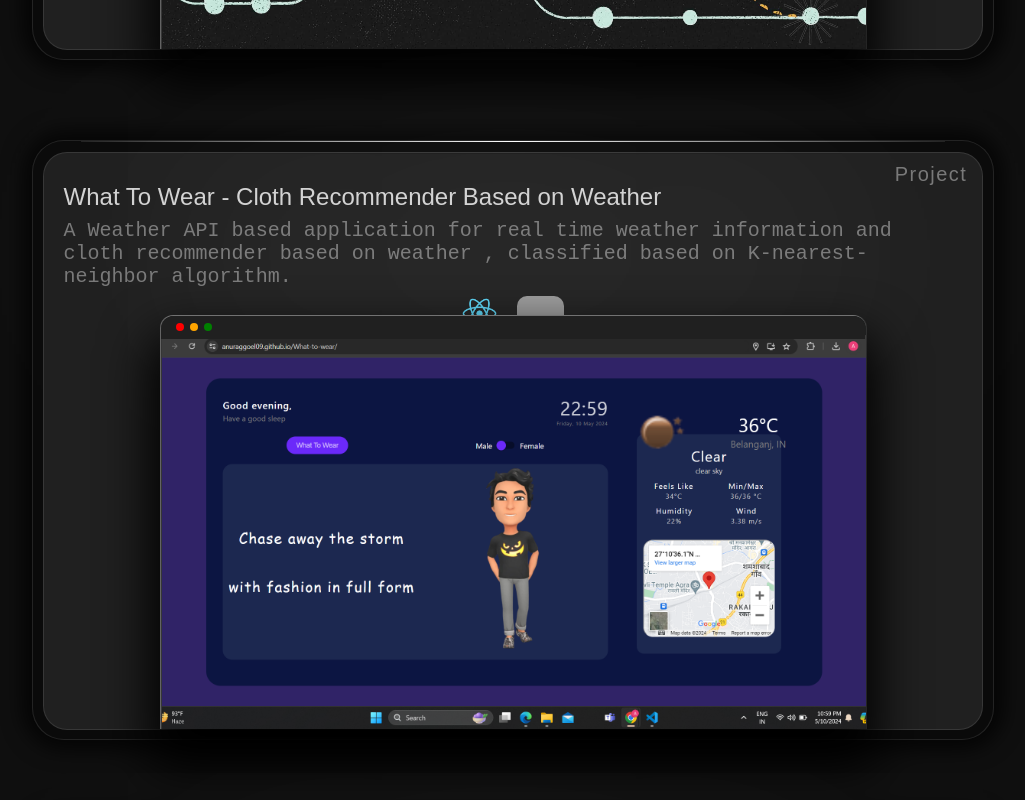
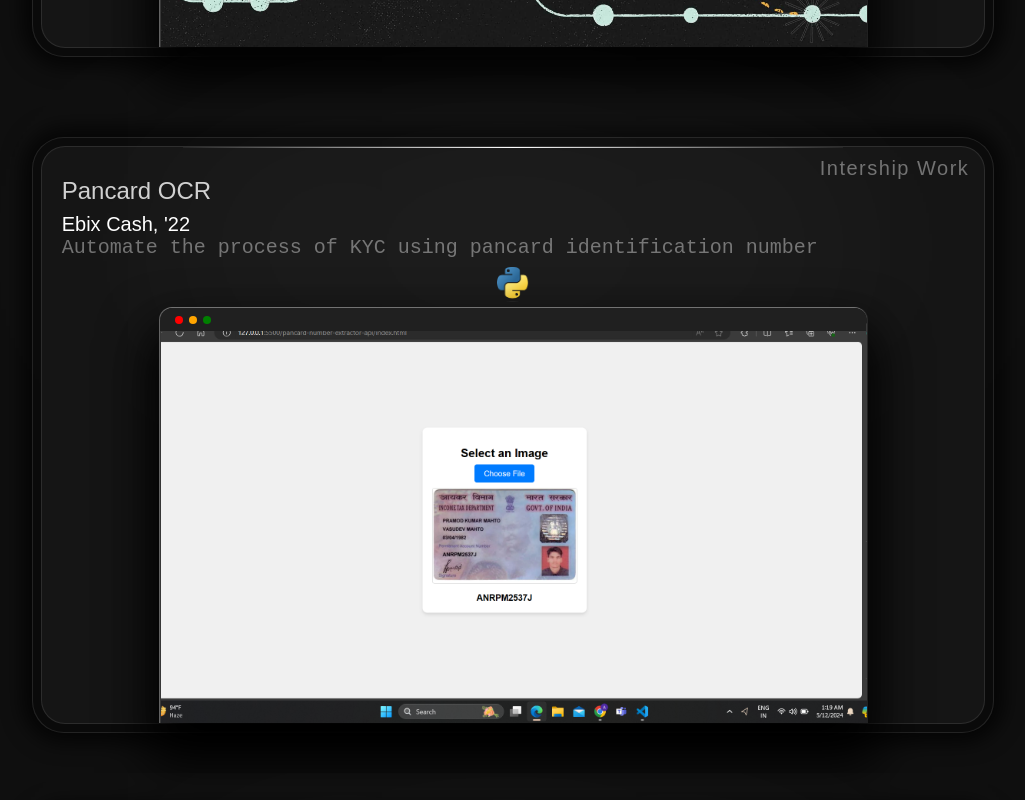
Before and after one commit to AnuragGoel09/my-portfolio, a React (Create React App) app in the folder client/: page / in a window 1280 px wide. Shown: the part 1260-2060 px from the top of the page, without its empty margins (127-1152 px from the left). Built offline with nearby package versions, Linux system fonts and the light colour scheme; grey boxes are pictures that could not be loaded.

Commit message:
add internship work

```diff
--- a/client/src/components/Internship1.jsx
+++ b/client/src/components/Internship1.jsx
@@ -1,10 +1,13 @@
 import React from 'react'
 import styled ,{keyframes} from 'styled-components'
 import ArrowDownwardIcon from '@mui/icons-material/ArrowDownward';
+import { mobile, tablet } from '../responsive';
+import { height, width } from '@mui/system';
 const Container=styled.div`
     color: white;
     position: relative;
     width: 75%;
+    ${mobile({width:'90%'})}
     background-color: rgba(0,0,0,0.3);
     border-radius: 2rem;
     border: solid 0.5px rgba(255,255,255,0.1) ;
@@ -14,11 +17,20 @@ const Container=styled.div`
 const InnerContainer=styled.div`
     color: white;
     position: relative;
-    padding: 27% 0%;
-    margin: 1%;
-    background-color: #202020;
+    padding: 30% 0%;
+    ${tablet({padding:'40vh 0%'})}
+    ${mobile({padding:'26vh 0%'})}
+    margin: 0.8%;
+    background-color: rgba(32,32,32,0.5);
     border-radius: 1.5rem;
+    /* opacity: 0.7; */
     border: solid 0.5px rgba(255,255,255,0.1) ;
+    cursor: pointer;
+    transition: all 0.5s ease;
+    &:hover{
+        border-color: white;
+        background-color:rgba(255,255,255,0.01);
+    }
 `;
 const Line=styled.div`
   margin: auto;
@@ -50,51 +62,145 @@ const Content=styled.div`
   display: flex;
   flex-direction: column;
   align-items: center;
-  justify-content: center;
+  justify-content: start;
   top: 0;
   left: 0px;
+  gap: 8px;
+
+  ${mobile({gap:'5px'})}
 `;
 
-const Text1=styled.div`
-  font-size: 70px;
-  color: whitesmoke;
-  font-family: Arial, Helvetica, sans-serif;
-  text-shadow: 0 0 2px rgba(255,255,255,0.1), /* Adjust the color and spread radius as needed */
-                 0 0 4px rgba(255,255,255,0.5);
+const Light=styled.div`
+    height: 0.5px;
+    width: 50%;
+    opacity: 0.7;
+    background-color: white;
+    box-shadow: white 0px 5px 20px 4px;
 `;
 
-const Text2=styled.div`
-  width: 100%;
-  text-align: center;
-  padding: 0px 60px;
-  font-family: Arial, Helvetica, sans-serif;
-  box-sizing: border-box;
-  font-size: 40px;
-  color: orange;
-  margin-top: 20px;
+const Category=styled.div`
+    position: absolute;
+    display: flex;
+    flex-direction: column;
+    align-items: center;
+    justify-content: center;
+    top: 10px;
+    right: 15px;
+    font-size: 20px;
+    ${mobile({fontSize:'3vw'})}
+    font-family: Arial, Helvetica, sans-serif;
+    color: rgba(255,255,255,0.4);
+    letter-spacing: 1.5px;
 `;
 
-const AnimateArrow=keyframes`
-  0% { transform: translateY(0); }
-  100% { transform: translateY(30px); }
+const Title=styled.div`
+    margin-top: 10px;
+    width: 100%;
+    text-align: left;
+    font-size: 24px;
+    ${mobile({fontSize:'5vw'})}
+    color: rgba(255,255,255,0.8);
+    font-family: Arial, Helvetica, sans-serif;
 `;
-const Arrow=styled.div`
-  position: absolute;
-  bottom: 10%;
-  animation: ${AnimateArrow} 1.5s ease-in-out infinite;
+const Type=styled.div`
+    width: 100%;
+    text-align: left;
+    font-size: 20px;
+    ${mobile({fontSize:'3.5vw'})}
+    color: rgba(255,255,255,0.4);
+    font-family: monospace;
 `;
 
-export default function Internship1() {
+const ProjectImg=styled.img`
+    position: absolute;
+    bottom: 0;
+    width: 100%;
+    height: 100%;
+    object-fit: cover;
+    border: solid 1px rgba(255,255,255,0.1) ;
+    border-bottom: none;
+    border-radius: 13px 13px 0px 0px;
+    z-index: 1;
+    `;
+
+const ImgContainer=styled.div`
+    position: absolute;
+    bottom: 0%;
+    width: 75%;
+    padding: 22% 0%;
+    background-color: #202020;
+    border-radius: 13px 13px 0px 0px;
+    border: solid 0.5px rgba(255,255,255,0.3) ;
+    border-bottom: none;
+    box-shadow: black 0px 30px 50px 10px;
+`;
+
+const Bar=styled.div`
+  position: absolute;
+  top: 0;
+  background-color: #202020;
+  width: 100%;
+  display: flex;
+  align-items: center;
+  padding: 0px 15px;
+  box-sizing: border-box;
+  height: 23px;
+  gap: 6px;
+  ${mobile({height:'10%',gap:'3px'})}
+  z-index: 2;
+  border-radius: 13px 13px 0px 0px;
+`;
+
+const Circle=styled.div`
+  width: 8px;
+  height: 8px;
+    ${mobile({width:'4px',height:'4px'})}
+  border-radius: 50%;
+  `;
+
+const Technology=styled.div`
+  height: 35px;
+  ${mobile({height:'20px'})}
+  display: flex;
+  justify-content: end;
+  gap: 20px;
+`;
+
+const Icon=styled.img`
+  height: 100%;
+  border-radius: 10px;
+`;
+
+const Company=styled.div`
+  color: white;
+  font-family: Arial, Helvetica, sans-serif;
+`;
+
+export default function Project(props) {
+    const data=props.data;
   return (
     <Container>
       <Line/>
       <InnerContainer>
         <Line2/>
           <Content>
-            {/* <Text1>Unlocking the future, one line of code at a time.</Text1>
-            <Text2>- Hii, I m Anurag -</Text2>
-            <Arrow><ArrowDownwardIcon fontSize='large'/></Arrow> */}
-          </Content>
+            <Category>Intership Work</Category>
+            <Title>{data.title}</Title>
+            <Type><Company>{data.company}</Company>{data.type}</Type>
+            <Technology>
+              {data.tech.map((item)=>(
+                <Icon src={item}/>
+              ))}
+            </Technology>
+            <ImgContainer>
+              <Bar>
+                <Circle style={{backgroundColor:'red'}}/>
+                <Circle style={{backgroundColor:'orange'}}/>
+                <Circle style={{backgroundColor:'green'}}/>
+              </Bar>
+              <ProjectImg src={data.img} />
+            </ImgContainer>
+            </Content>
       </InnerContainer>
     </Container>
   )
--- a/client/src/components/Project.jsx
+++ b/client/src/components/Project.jsx
@@ -20,8 +20,8 @@ const InnerContainer=styled.div`
     padding: 30% 0%;
     ${tablet({padding:'40vh 0%'})}
     ${mobile({padding:'26vh 0%'})}
-    margin: 1%;
-    background-color: #202020;
+    margin: 0.8%;
+    background-color: rgba(32,32,32,0.5);
     border-radius: 1.5rem;
     /* opacity: 0.7; */
     border: solid 0.5px rgba(255,255,255,0.1) ;
--- a/client/src/pages/Work.jsx
+++ b/client/src/pages/Work.jsx
@@ -28,6 +28,13 @@ export default function Work() {
           img:"./version-control-system.jpeg",
           tech:["./python-icon.png"]
           }}/>
+        <Internship1 data={{
+          title:"Pancard OCR",
+          company:"Ebix Cash, '22",
+          type:"Automate the process of KYC using pancard identification number",
+          img:"./pancard-extractor.png",
+          tech:["./python-icon.png"]
+          }}/>
         <Project data={{
           title:"What To Wear - Cloth Recommender Based on Weather",
           type:"A Weather API based application for real time weather information and cloth recommender based on weather , classified based on K-nearest-neighbor algorithm.",
```
Also changed, not shown: client/public/linkedin.png (added), client/public/pancard-extractor.png (added).
